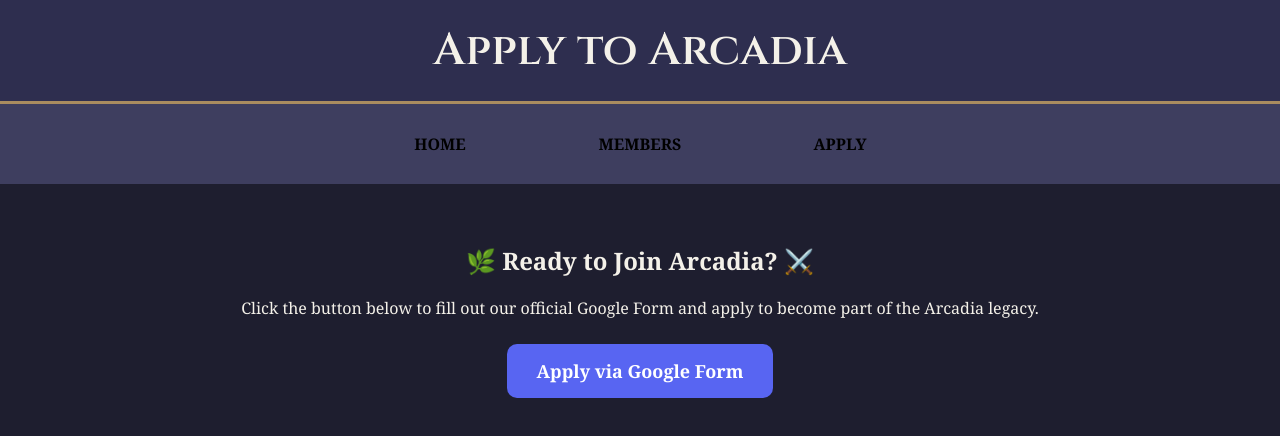
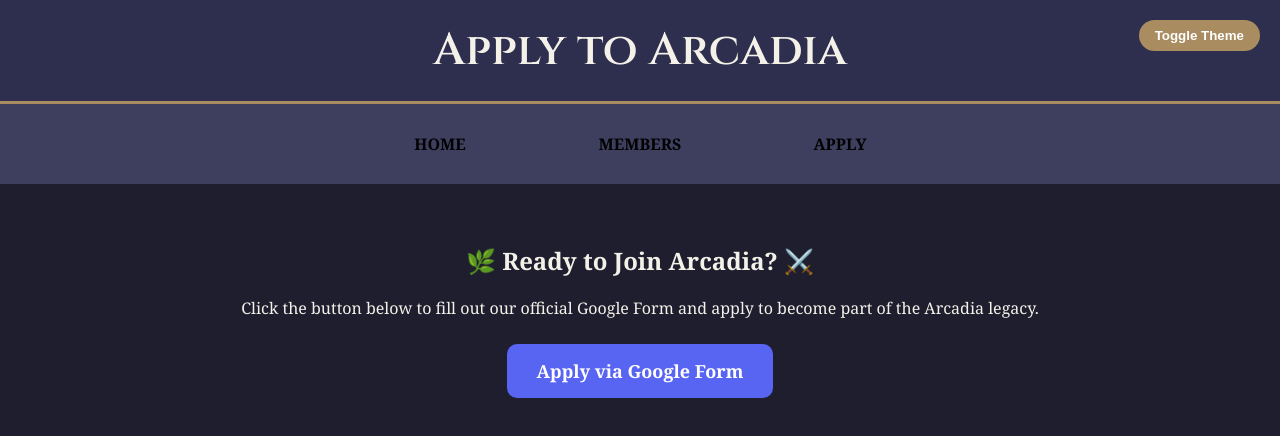
Before and after one commit to owaila256/Arcadia, a plain HTML site: page application.html in a window 1280 px wide. Drawn offline with Linux system fonts and the light colour scheme.

Commit message:
Update application.html

```diff
--- a/application.html
+++ b/application.html
@@ -12,24 +12,57 @@
       color: #f4f1e9;
       margin: 0;
       padding: 0;
+      transition: background 0.3s, color 0.3s;
     }
+
+    body.light {
+      background-color: #f4f1e9;
+      color: #1e1e2f;
+    }
+
     header {
       background-color: #2e2e4f;
       padding: 20px;
       text-align: center;
       border-bottom: 3px solid #a98c5f;
+      position: relative;
     }
+
+    body.light header {
+      background-color: #eaeaea;
+      border-bottom: 3px solid #7a5c2d;
+    }
+
     header h1 {
       margin: 0;
       font-size: 2.8em;
       font-family: 'Cinzel', serif;
     }
+
+    .theme-toggle {
+      position: absolute;
+      top: 20px;
+      right: 20px;
+      background-color: #a98c5f;
+      color: white;
+      border: none;
+      padding: 8px 16px;
+      border-radius: 20px;
+      font-weight: bold;
+      cursor: pointer;
+    }
+
     nav {
       display: flex;
       justify-content: center;
       background-color: #3e3e5f;
       padding: 10px 0;
     }
+
+    body.light nav {
+      background-color: #d4d4d4;
+    }
+
     .btn-nav {
       background-image: url('button.png');
       background-size: cover;
@@ -48,18 +81,23 @@
       text-decoration: none;
       display: inline-block;
     }
+
     .btn-nav:hover {
       filter: brightness(1.1);
     }
+
     section {
       padding: 40px;
       text-align: center;
       max-width: 800px;
       margin: auto;
+      transition: background-color 0.3s;
     }
+
     .apply-button {
       margin-top: 40px;
     }
+
     .apply-button a {
       background-color: #5865F2;
       color: white;
@@ -69,6 +107,7 @@
       border-radius: 10px;
       font-weight: bold;
     }
+
     .apply-button a:hover {
       background-color: #4752c4;
     }
@@ -77,6 +116,7 @@
 <body>
   <header>
     <h1>Apply to Arcadia</h1>
+    <button class="theme-toggle" onclick="toggleTheme()">Toggle Theme</button>
   </header>
 
   <nav>
@@ -95,5 +135,11 @@
       </a>
     </div>
   </section>
+
+  <script>
+    function toggleTheme() {
+      document.body.classList.toggle('light');
+    }
+  </script>
 </body>
 </html>
```
